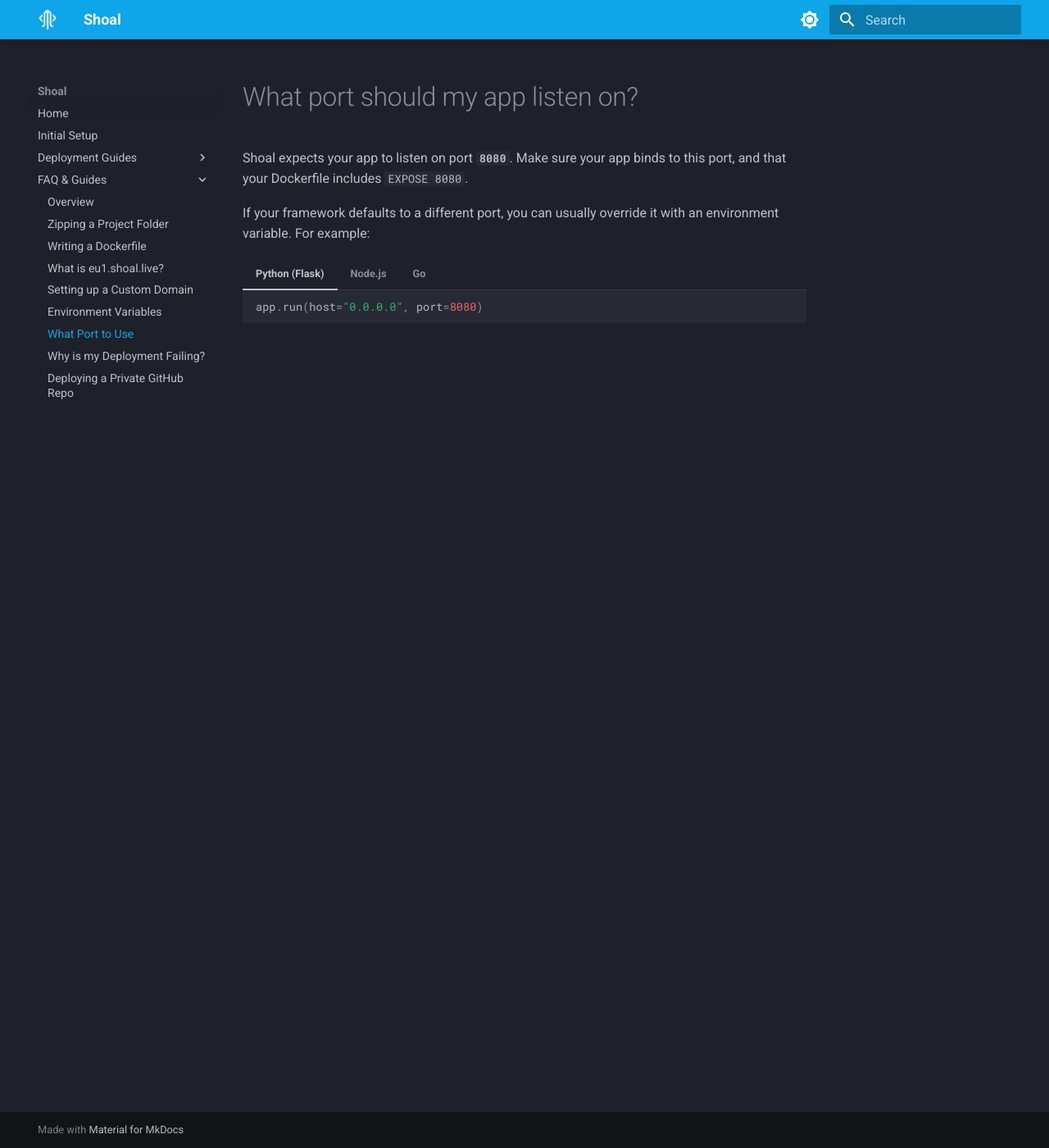
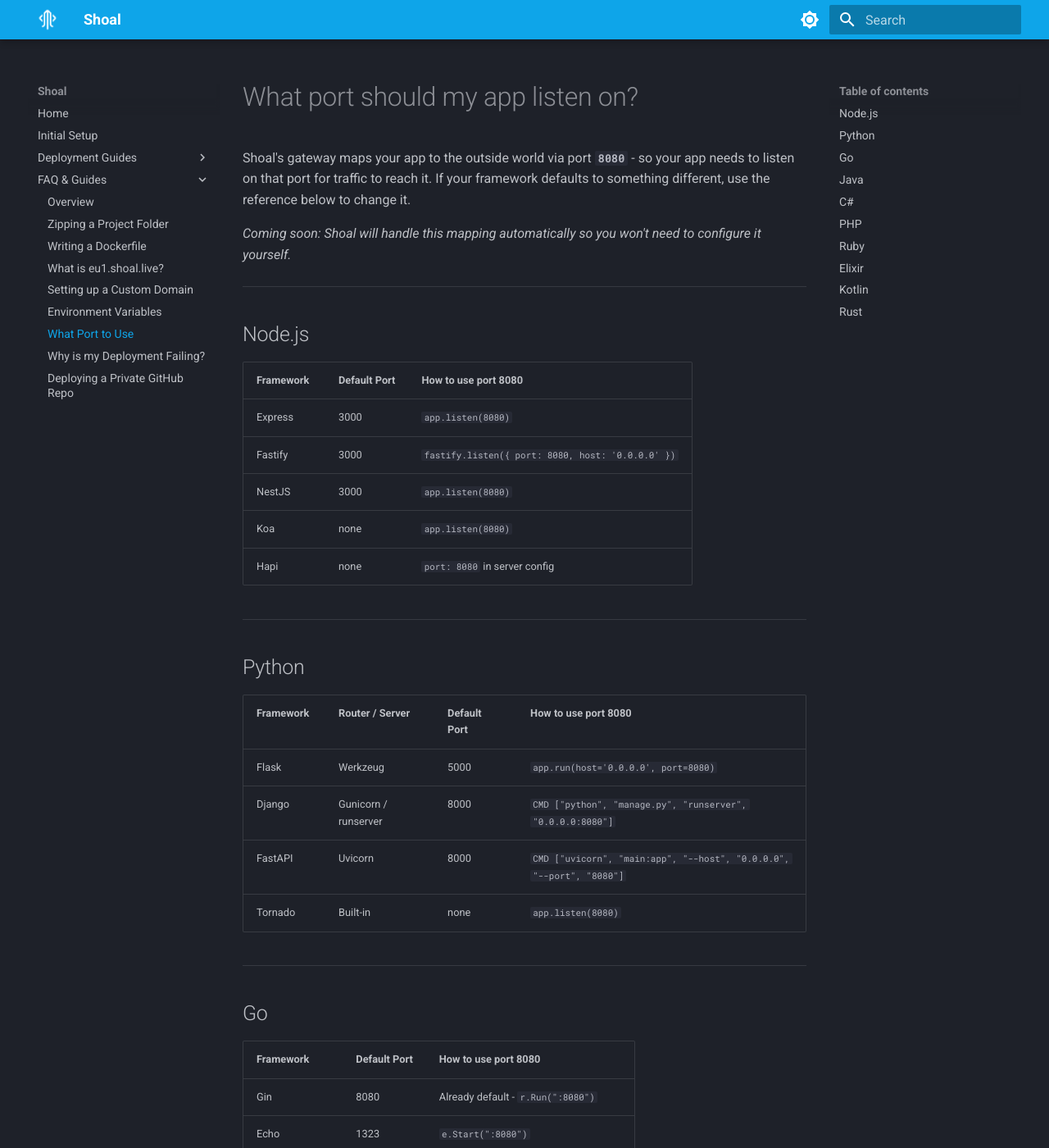
Before and after one commit to shoal-platform/docs.shoal-platform.github.io, an MkDocs documentation site: the page built from docs/faq-port.md, in a window 1280 px wide and 1400 px high. Shown: the whole window at 82% size. Built offline with MkDocs 1.6.1 and Material for MkDocs 9.7.7, drawn with Linux system fonts in a browser that asks for light colours; some of the changed text lies outside the part shown.

Commit message:
Add faq section part 2

````diff
--- a/docs/faq-port.md
+++ b/docs/faq-port.md
@@ -1,24 +1,107 @@
 # What port should my app listen on?
 
-Shoal expects your app to listen on port **`8080`**. Make sure your app binds to this port, and that your Dockerfile includes `EXPOSE 8080`.
+Shoal's gateway maps your app to the outside world via port **`8080`** - so your app needs to listen on that port for traffic to reach it. If your framework defaults to something different, use the reference below to change it.
 
-If your framework defaults to a different port, you can usually override it with an environment variable. For example:
+*Coming soon: Shoal will handle this mapping automatically so you won't need to configure it yourself.*
 
-=== "Python (Flask)"
+---
 
-    ```python
-    app.run(host="0.0.0.0", port=8080)
-    ```
+## Node.js
 
-=== "Node.js"
+| Framework | Default Port | How to use port 8080 |
+|---|---|---|
+| Express | 3000 | `app.listen(8080)` |
+| Fastify | 3000 | `fastify.listen({ port: 8080, host: '0.0.0.0' })` |
+| NestJS | 3000 | `app.listen(8080)` |
+| Koa | none | `app.listen(8080)` |
+| Hapi | none | `port: 8080` in server config |
 
-    ```javascript
-    const PORT = process.env.PORT || 8080;
-    app.listen(PORT);
-    ```
+---
 
-=== "Go"
+## Python
 
-    ```go
-    http.ListenAndServe(":8080", nil)
-    ```
+| Framework | Router / Server | Default Port | How to use port 8080 |
+|---|---|---|---|
+| Flask | Werkzeug | 5000 | `app.run(host='0.0.0.0', port=8080)` |
+| Django | Gunicorn / runserver | 8000 | `CMD ["python", "manage.py", "runserver", "0.0.0.0:8080"]` |
+| FastAPI | Uvicorn | 8000 | `CMD ["uvicorn", "main:app", "--host", "0.0.0.0", "--port", "8080"]` |
+| Tornado | Built-in | none | `app.listen(8080)` |
+
+---
+
+## Go
+
+| Framework | Default Port | How to use port 8080 |
+|---|---|---|
+| Gin | 8080 | Already default - `r.Run(":8080")` |
+| Echo | 1323 | `e.Start(":8080")` |
+| Fiber | 3000 | `app.Listen(":8080")` |
+| Chi | none | `http.ListenAndServe(":8080", r)` |
+| net/http (stdlib) | none | `http.ListenAndServe(":8080", nil)` |
+
+---
+
+## Java
+
+| Framework | Default Port | How to use port 8080 |
+|---|---|---|
+| Spring Boot | 8080 | Already default |
+| Quarkus | 8080 | Already default |
+| Micronaut | 8080 | Already default |
+| Vert.x | 8888 | `vertx.createHttpServer().listen(8080)` |
+
+---
+
+## C\#
+
+| Framework | Default Port | How to use port 8080 |
+|---|---|---|
+| ASP.NET Core | 5000 | Set env var `ASPNETCORE_URLS=http://+:8080` in container node config |
+| Minimal API | 5000 | Set env var `ASPNETCORE_URLS=http://+:8080` in container node config |
+
+---
+
+## PHP
+
+| Framework | Default Port | How to use port 8080 |
+|---|---|---|
+| Laravel | 8000 | `CMD ["php", "artisan", "serve", "--host=0.0.0.0", "--port=8080"]` |
+| Symfony | 8000 | `CMD ["php", "-S", "0.0.0.0:8080", "-t", "public"]` |
+| Slim | none | `$app->run()` uses server config - set via `CMD ["php", "-S", "0.0.0.0:8080"]` |
+
+---
+
+## Ruby
+
+| Framework | Default Port | How to use port 8080 |
+|---|---|---|
+| Rails (Puma) | 3000 | `CMD ["rails", "server", "-b", "0.0.0.0", "-p", "8080"]` |
+| Sinatra | 4567 | `set :port, 8080` and `set :bind, '0.0.0.0'` |
+
+---
+
+## Elixir
+
+| Framework | Default Port | How to use port 8080 |
+|---|---|---|
+| Phoenix | 4000 | Set env var `PORT=8080` - Phoenix reads it by default |
+
+---
+
+## Kotlin
+
+| Framework | Default Port | How to use port 8080 |
+|---|---|---|
+| Ktor | none | `embeddedServer(Netty, port = 8080, host = "0.0.0.0")` |
+| Spring Boot (Kotlin) | 8080 | Already default |
+
+---
+
+## Rust
+
+| Framework | Default Port | How to use port 8080 |
+|---|---|---|
+| Actix-web | none | `.bind("0.0.0.0:8080")?` |
+| Axum | none | `TcpListener::bind("0.0.0.0:8080").await?` |
+| Rocket | 8000 | Add `port = 8080` under `[default]` in `Rocket.toml` |
+| Warp | none | `warp::serve(routes).run(([0, 0, 0, 0], 8080)).await` |
````
